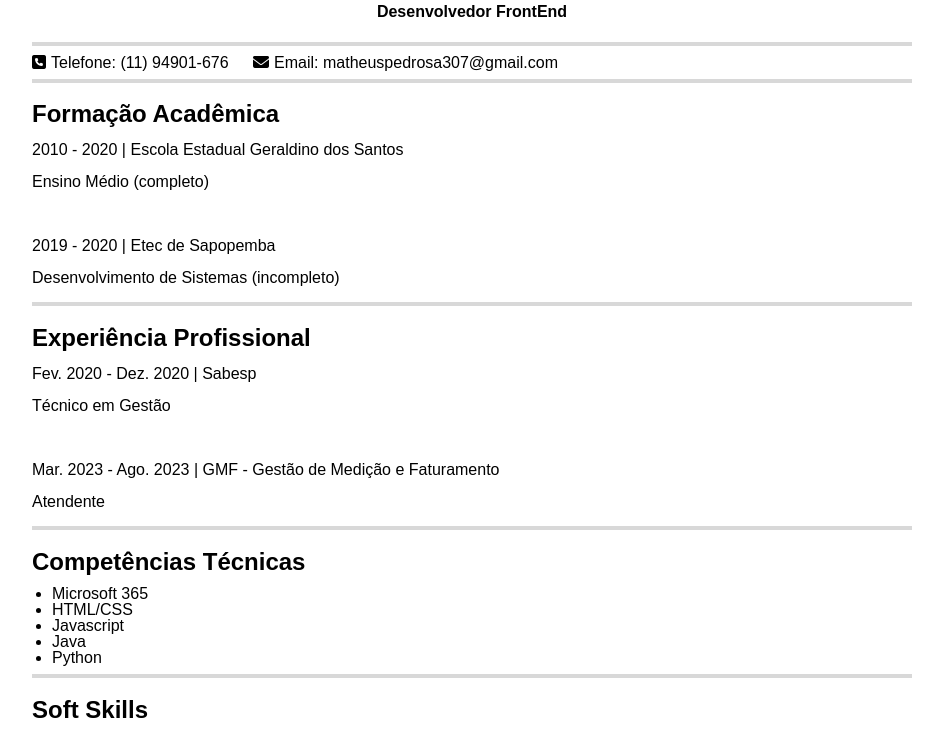
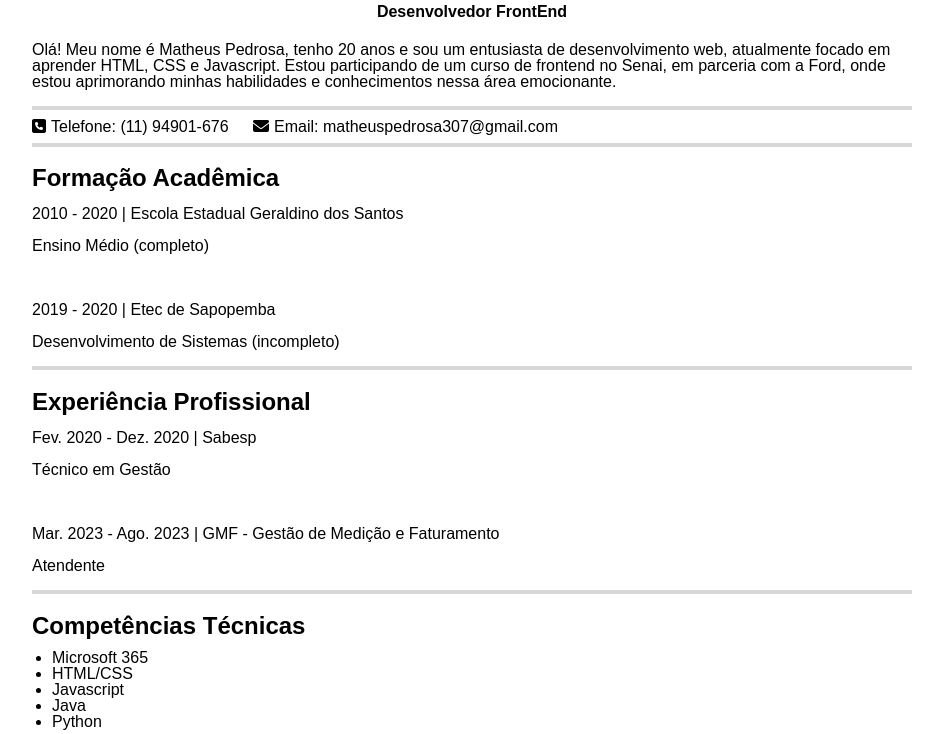
Before and after one commit to Omatheuspedrosa/meu-curriculo, a plain HTML site: page index.html in a window 1280 px wide. Shown: the part 73-807 px from the top of the page, without its empty margins (168-1111 px from the left). Drawn offline with Linux system fonts and the light colour scheme.

Commit message:
adicionado apresentação

```diff
--- a/index.html
+++ b/index.html
@@ -35,8 +35,9 @@ Exercício 2: Crie um arquivo de estilos CSS externo e vincule à sua página. C
 
     <h1 style="text-align: center;">Matheus Pedrosa</h1>
     <h4 style="text-align: center;">Desenvolvedor FrontEnd</h4>
+    <p>Olá! Meu nome é Matheus Pedrosa, tenho 20 anos e sou um entusiasta de desenvolvimento web, atualmente focado em aprender HTML, CSS e Javascript. Estou participando de um curso de frontend no Senai, em parceria com a Ford, onde estou aprimorando minhas habilidades e conhecimentos nessa área emocionante.</p>
+
     <hr>
-
 
     <p style="display: inline;"><strong><i class="fa-solid fa-square-phone" style="margin-right: 5px;"></i>Telefone:</strong> <a href="">(11) 94901-676</a></p>
     <p style="display: inline; margin-left: 20px;"><b><i class="fa-solid fa-envelope" style="margin-right: 5px;"></i>Email:</b> <a href="">matheuspedrosa307@gmail.com</a></p>
```
